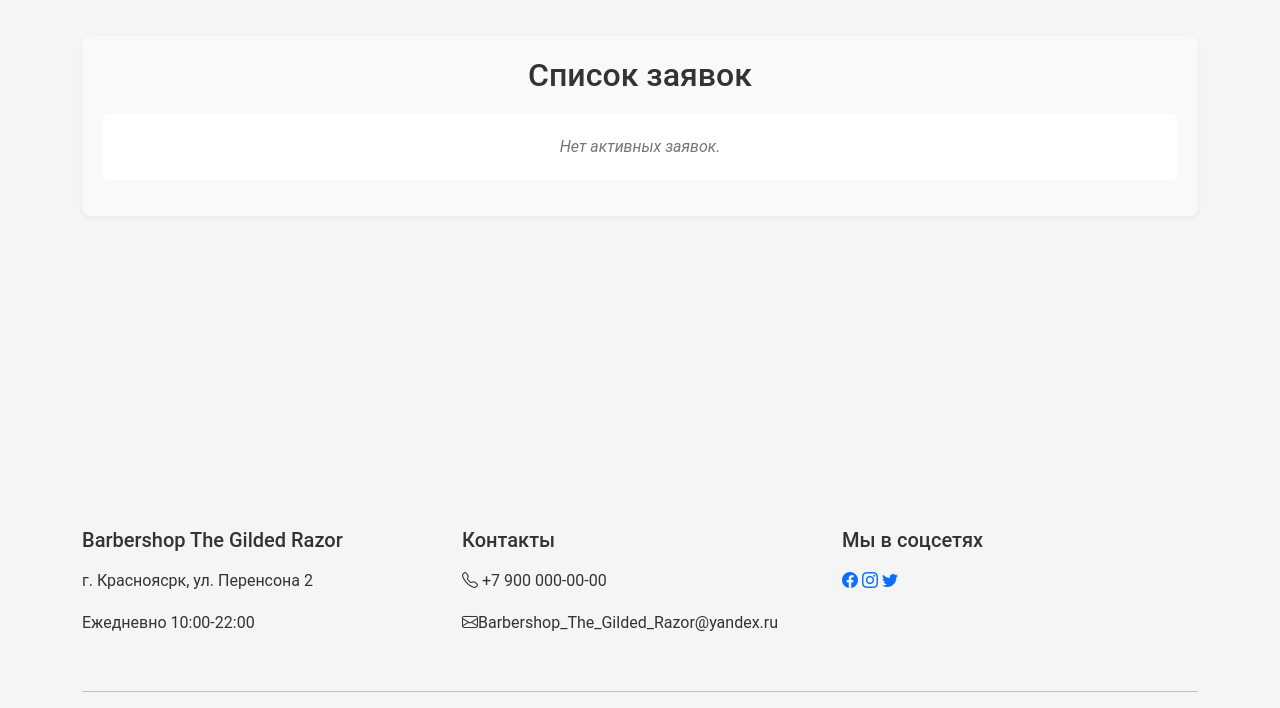
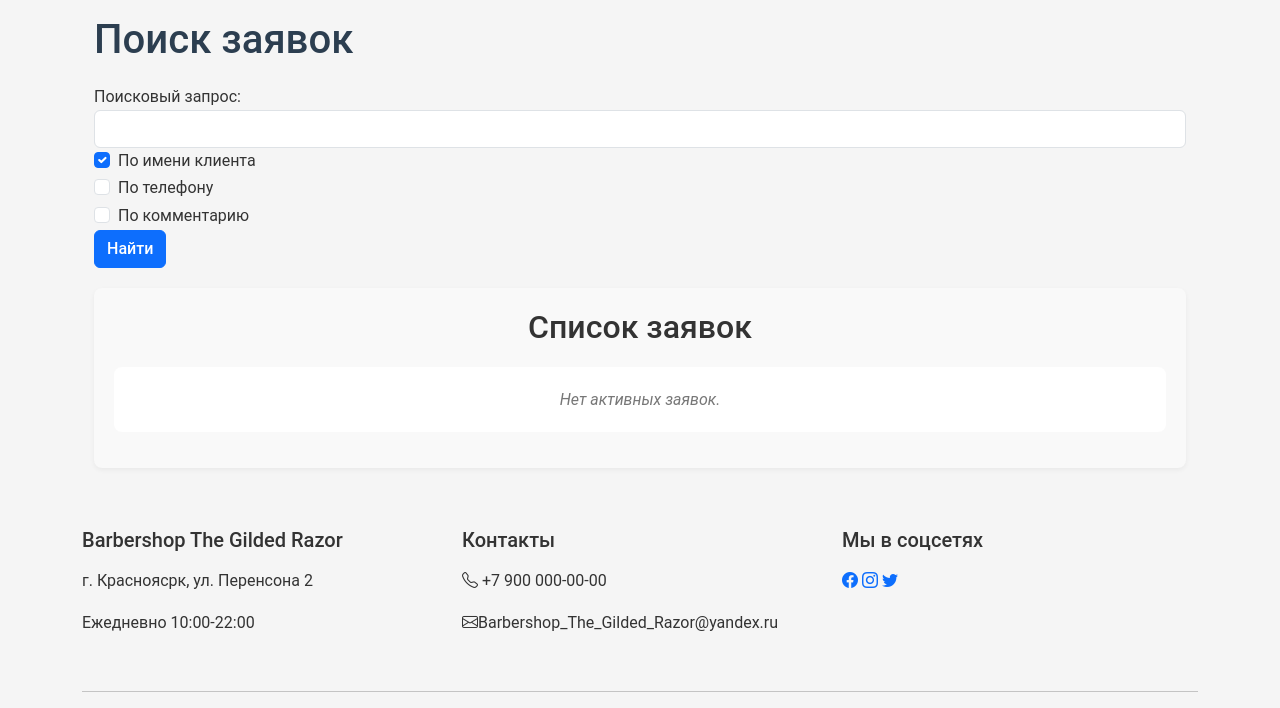
Before and after one commit to ToHellForever/barbershop2, a Django app: page /orders/ in a window 1280 px wide. Shown: the part 58-766 px from the top of the page. Run offline with Django 5.2, Linux system fonts and the light colour scheme; the visitor is signed in with stand-in values (Sample User, id 1); data that the repository does not hold is empty.

Commit message:
hw_41: Q запросы работают корректно (форма в список заказов), добавлена полная информация в деталях заказа

```diff
--- a/core/views.py
+++ b/core/views.py
@@ -2,6 +2,8 @@ from django.shortcuts import render, get_object_or_404
 from .models import Master, Review, Order, Service
 # безопасность
 from django.contrib.auth.decorators import login_required
+# импорт q
+from django.db.models import Q
 
 
 
@@ -66,19 +68,36 @@ def thanks(request):
 
 @login_required
 def orders_list(request):
-    """
-    Список заказов.
-    Отображает шаблон orders_list.html, передавая данные о заказах, отсортированных по дате создания.
-    """
-    # Получаем все заказы из базы данных, сортируем по убыванию date_created
+    search_query = request.GET.get('q', '')  # Получаем поисковый запрос
+    search_name = request.GET.get('search_name', 'on')  # По умолчанию включен
+    search_phone = request.GET.get('search_phone', '')
+    search_comment = request.GET.get('search_comment', '')
+
+    # Создаем базовый QuerySet, отсортированный по дате создания
     orders = Order.objects.all().order_by('-date_created')
 
-    master_dict = {master.id: master.name for master in Master.objects.all()}
+    # Создаем Q-объект для фильтрации
+    q_object = Q()
 
-    for order in orders:
-        order.master_name = master_dict.get(order.master_id, "Неизвестный мастер")
+    # Если есть поисковый запрос, добавляем условия в зависимости от чекбоксов
+    if search_query:
+        if search_name == 'on':  # Если включен чекбокс "Имя клиента"
+            q_object |= Q(client_name__icontains=search_query)
+        if search_phone == 'on':  # Если включен чекбокс "Телефон"
+            q_object |= Q(phone__icontains=search_query)
+        if search_comment == 'on':  # Если включен чекбокс "Комментарий"
+            q_object |= Q(comment__icontains=search_query)
 
-    context = {'orders': orders}
+        # Фильтруем заказы с использованием Q-объекта
+        orders = orders.filter(q_object)
+
+    context = {
+        'orders': orders,
+        'search_query': search_query,
+        'search_name': search_name,
+        'search_phone': search_phone,
+        'search_comment': search_comment,
+    }
     return render(request, 'orders_list.html', context=context)
 
 
@@ -101,6 +120,10 @@ def order_detail(request, order_id):
     context = {
         'order': order,
         'master_name': master_name,
-        'related_services': related_services
+        'related_services': related_services,
+        'phone': order.phone,
+        'comment': order.comment,
+        'appointment_date': order.appointment_date,
+        'date_created': order.date_created,
     }
     return render(request, 'order_detail.html', context=context)
--- a/static/css/main.css
+++ b/static/css/main.css
@@ -239,7 +239,7 @@ h1, h2 {
 }
 
 .order-card .order-status.completed {
-    background-color: rgb(209, 18, 18);
+    background-color: rgb(190, 34, 34);
 }
 
 .order-card .order-status.new {
--- a/templates/orders_list.html
+++ b/templates/orders_list.html
@@ -1,9 +1,34 @@
 {% extends "base.html" %}
 {% load static %}
 
-{% block title %}The Gilded Razor - Список заказов{% endblock title %}
+{% block title %}Список заказов{% endblock title %}
 
 {% block content %}
+    <div class="container">
+        <h1>Поиск заявок</h1>
+        <form action="" method="get">
+            <div class="form-group">
+                <label for="search_query">Поисковый запрос:</label>
+                <input type="text" name="q" id="search_query" class="form-control" value="{{ request.GET.q|default:'' }}">
+            </div>
+
+            <div class="form-check">
+                <input type="checkbox" class="form-check-input" id="search_name" name="search_name" checked>
+                <label class="form-check-label" for="search_name">По имени клиента</label>
+            </div>
+
+            <div class="form-check">
+                <input type="checkbox" class="form-check-input" id="search_phone" name="search_phone" {% if request.GET.search_phone == 'on' %}checked{% endif %}>
+                <label class="form-check-label" for="search_phone">По телефону</label>
+            </div>
+
+            <div class="form-check">
+                <input type="checkbox" class="form-check-input" id="search_comment" name="search_comment" {% if request.GET.search_comment == 'on' %}checked{% endif %}>
+                <label class="form-check-label" for="search_comment">По комментарию</label>
+            </div>
+            <button type="submit" class="btn btn-primary">Найти</button>
+        </form>
+
         <div class="container order-list">
             <h1>Список заявок</h1>
 
@@ -17,4 +42,5 @@
                 </div>
             {% endif %}
         </div>
+    </div>
 {% endblock content %}
```
Also changed, not shown: templates/order_detail.html (+13 -2 lines), 1 other file. Lines whose indentation alone changed are shown as unchanged.
